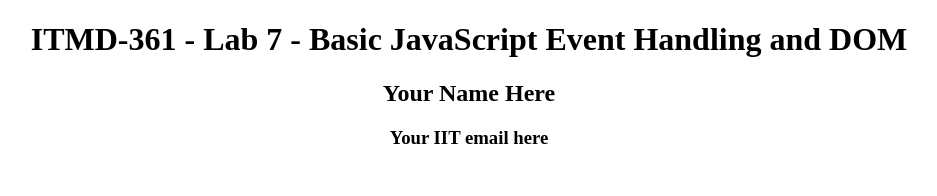
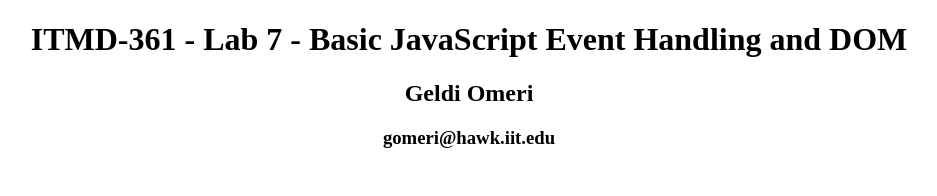
Before and after one commit to Ge0m/ITMD361_Lab_6, a plain HTML site: page index.html in a window 1280 px wide. Shown: the top 196 px of the page, without its empty margins (171-1108 px from the left). Drawn offline with Linux system fonts and the light colour scheme.

Commit message:
Added info
added my name and IIT email

```diff
--- a/index.html
+++ b/index.html
@@ -28,8 +28,8 @@
 </head>
 <body>
 	<h1 class="center">ITMD-361 - Lab 7 - Basic JavaScript Event Handling and DOM</h1>
-	<h2 class="center">Your Name Here</h2>
-	<h3 class="center">Your IIT email here</h3>
+	<h2 class="center">Geldi Omeri</h2>
+	<h3 class="center">gomeri@hawk.iit.edu</h3>
 	<div id="container">
 		<input id="entryinput" type="text" name="textentry" placeholder="Enter a Message">
 		<div id="entrybutton">Alert Me</div>
```
